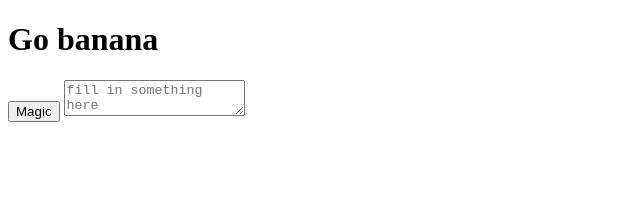
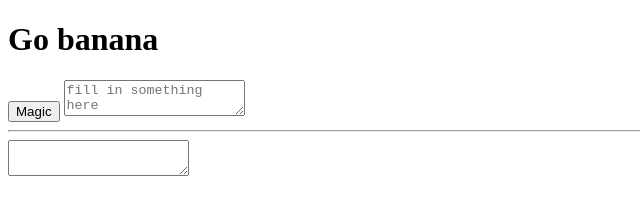
Before and after one commit to sumitsaurabh927/Lecture-4, a plain HTML site: page index.html in a window 1280 px wide. Both pictures are taken after a click on the button "Magic". Shown: the whole page, without its empty margins (0-640 px from the left). Drawn offline with Linux system fonts and the light colour scheme.

Commit message:
wired output to user input

```diff
--- a/app.js
+++ b/app.js
@@ -1,7 +1,9 @@
 var btn = document.querySelector("#btn");
 var txt = document.querySelector("#txt")
+var out=document.querySelector("#output")
 console.log(btn);
 btn.addEventListener("click", function click() {
     console.log("Magic");
-    console.log(txt.value)
+    // console.log(txt.value);
+    out.innerText=txt.value;
 });
--- a/index.html
+++ b/index.html
@@ -13,6 +13,8 @@
     <h1>Go banana</h1>
     <button id="btn">Magic</button>
     <textarea placeholder="fill in something here" id="txt"></textarea>
+    <hr>
+    <textarea id="output"></textarea>
 
 </body>
 <script src="./app.js"></script>
```
